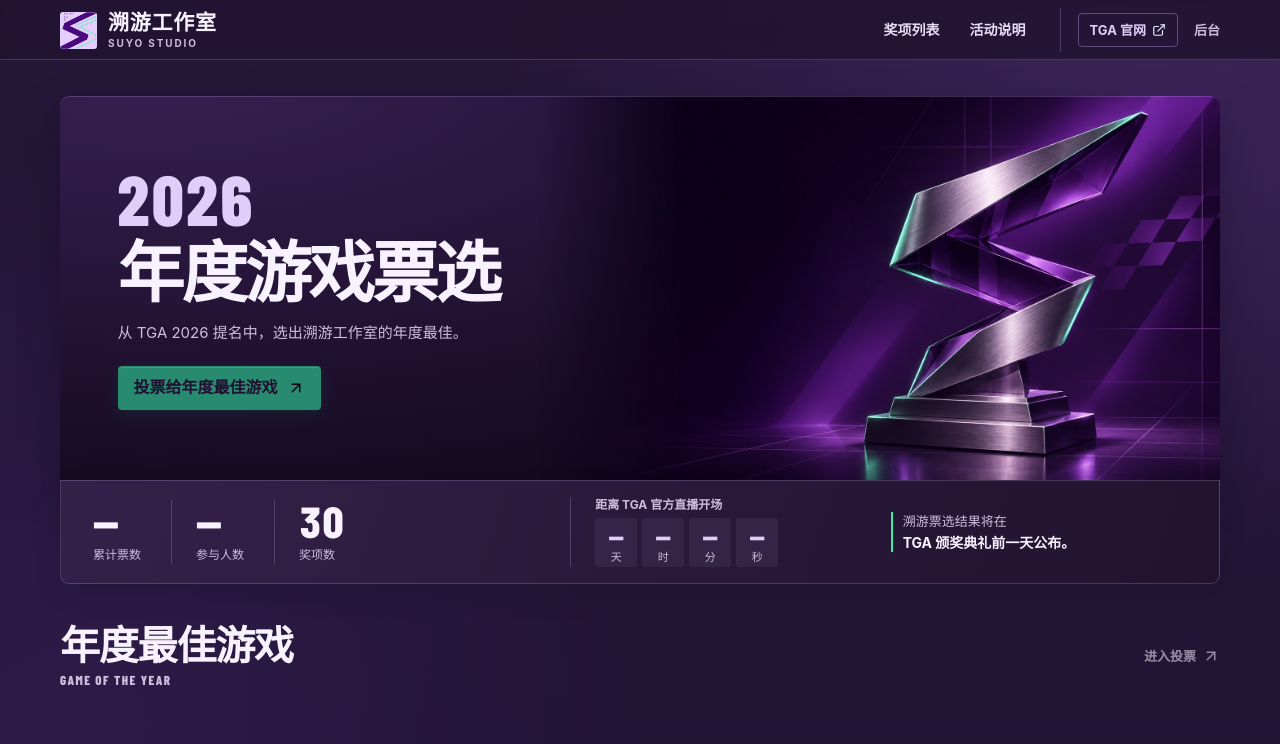
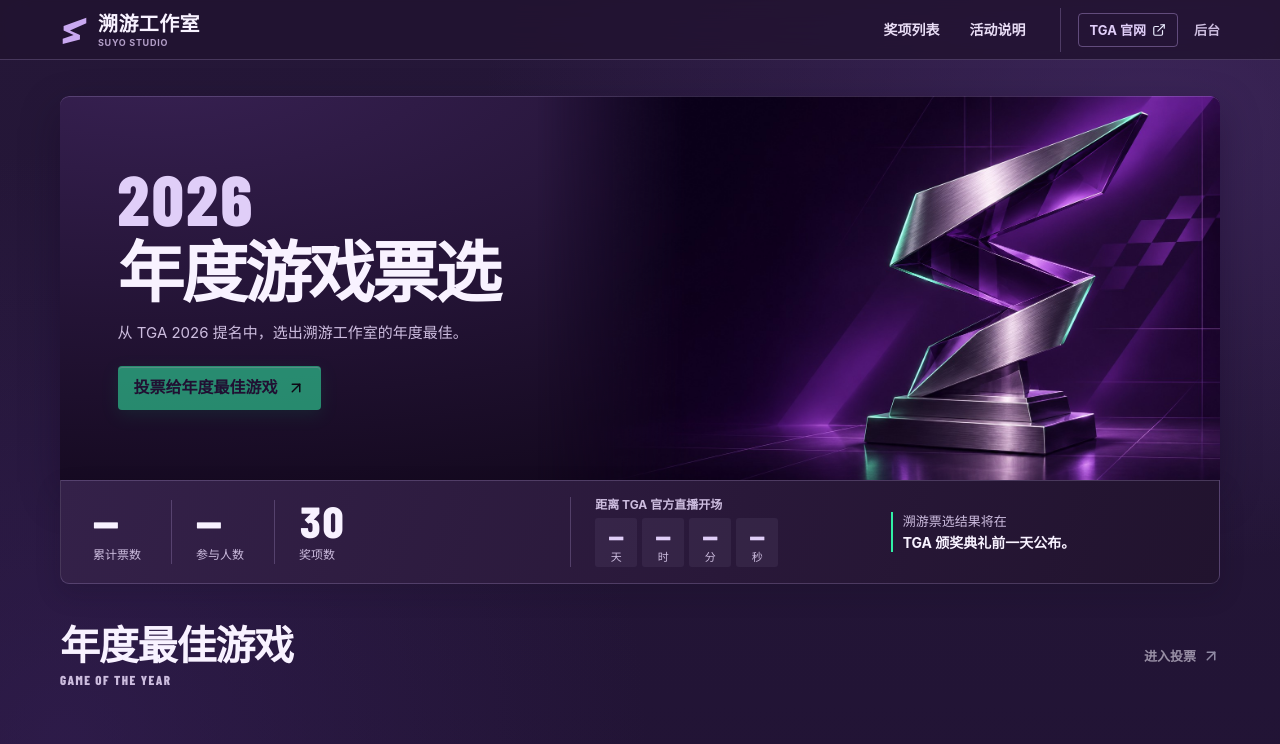
Before and after one commit to Zero0-A/tga2026-vote, a website: page public/index.html in a window 1280 px wide. Shown: the top 744 px of the page. Drawn offline with Linux system fonts and the light colour scheme; no server answers.

Commit message:
简化顶栏溯游工作室署名

```diff
--- a/public/index.html
+++ b/public/index.html
@@ -12,7 +12,7 @@
   <header class="topbar site-topbar">
     <div class="topbar-inner">
       <button id="recruitOpen" class="brand" type="button" aria-haspopup="dialog" aria-controls="recruitDialog" aria-label="溯游工作室招新">
-        <span class="site-brand-emblem" aria-hidden="true"></span>
+        <img class="site-brand-emblem" src="/brand/suyou-fold.svg" width="29" height="29" alt="" />
         <span class="site-brand-name">
           <span class="brand-mark">溯游工作室</span>
           <span class="brand-text" lang="en">SUYO STUDIO</span>
--- a/public/styles.css
+++ b/public/styles.css
@@ -92,7 +92,7 @@ a:focus-visible, button:focus-visible, summary:focus-visible, input:focus-visibl
 .site-topbar .brand {
   display: flex;
   align-items: center;
-  gap: 11px;
+  gap: 9px;
   padding: 0;
   border: 0;
   border-radius: 3px;
@@ -102,16 +102,14 @@ a:focus-visible, button:focus-visible, summary:focus-visible, input:focus-visibl
 }
 .site-topbar .brand:hover .brand-mark { color: var(--mint-hover); }
 .site-brand-emblem {
+  display: block;
   flex: none;
-  width: 37px;
-  height: 37px;
-  border: 1px solid #edddff44;
-  border-radius: 3px;
-  background: var(--paper) url("/brand/suyou-editorial.webp") 82% 52% / 235% auto no-repeat;
+  width: 29px;
+  height: 29px;
 }
-.site-brand-name { display: grid; gap: 5px; }
-.site-topbar .brand-mark { font-size: 21px; letter-spacing: .035em; }
-.site-topbar .brand-text { color: var(--muted); }
+.site-brand-name { display: grid; gap: 4px; }
+.site-topbar .brand-mark { font-size: 20px; letter-spacing: .02em; }
+.site-topbar .brand-text { color: var(--dim); font-size: 9px; font-weight: 650; letter-spacing: .08em; }
 .site-topbar .topnav { gap: clamp(14px, 2.8vw, 34px); }
 .site-nav-sections, .site-nav-tools { display: flex; align-items: center; }
 .site-nav-sections { gap: clamp(14px, 2.5vw, 30px); }
@@ -560,7 +558,7 @@ body:has(#about:target) .site-nav-sections a[href="#about"]::after { opacity: 1;
   .brand-text { font-size: 9px; }
   .site-topbar .topbar-inner { gap: 8px; }
   .site-topbar .brand { gap: 7px; }
-  .site-brand-emblem { width: 30px; height: 30px; }
+  .site-brand-emblem { width: 25px; height: 25px; }
   .site-brand-name { gap: 3px; }
   .site-topbar .brand-mark { font-size: 17px; }
   .site-topbar .topnav { gap: 11px; }
@@ -644,7 +642,7 @@ body:has(#about:target) .site-nav-sections a[href="#about"]::after { opacity: 1;
   .site-topbar .topnav, .site-nav-sections { gap: 7px; }
   .site-topbar .topbar-inner, .site-nav-tools, .site-topbar .brand { gap: 6px; }
   .site-topbar .brand-mark { font-size: 16px; }
-  .site-brand-emblem { width: 26px; height: 26px; }
+  .site-brand-emblem { width: 23px; height: 23px; }
   .site-nav-tools { padding-inline-start: 0; border-inline-start: 0; }
   .tab { gap: 3px; font-size: 13px; }
   .cat-card { column-gap: 7px; }
```
Also changed, not shown: public/brand/suyou-fold.svg (added).
